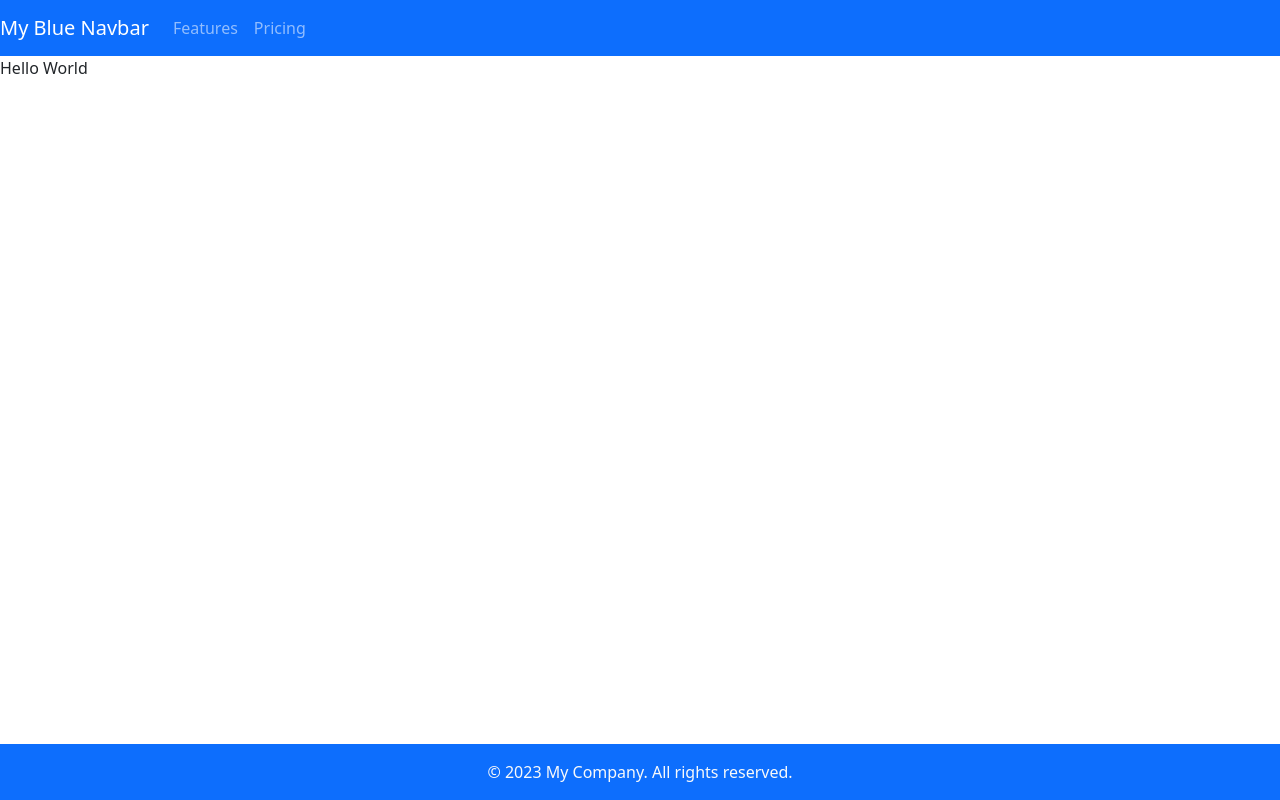
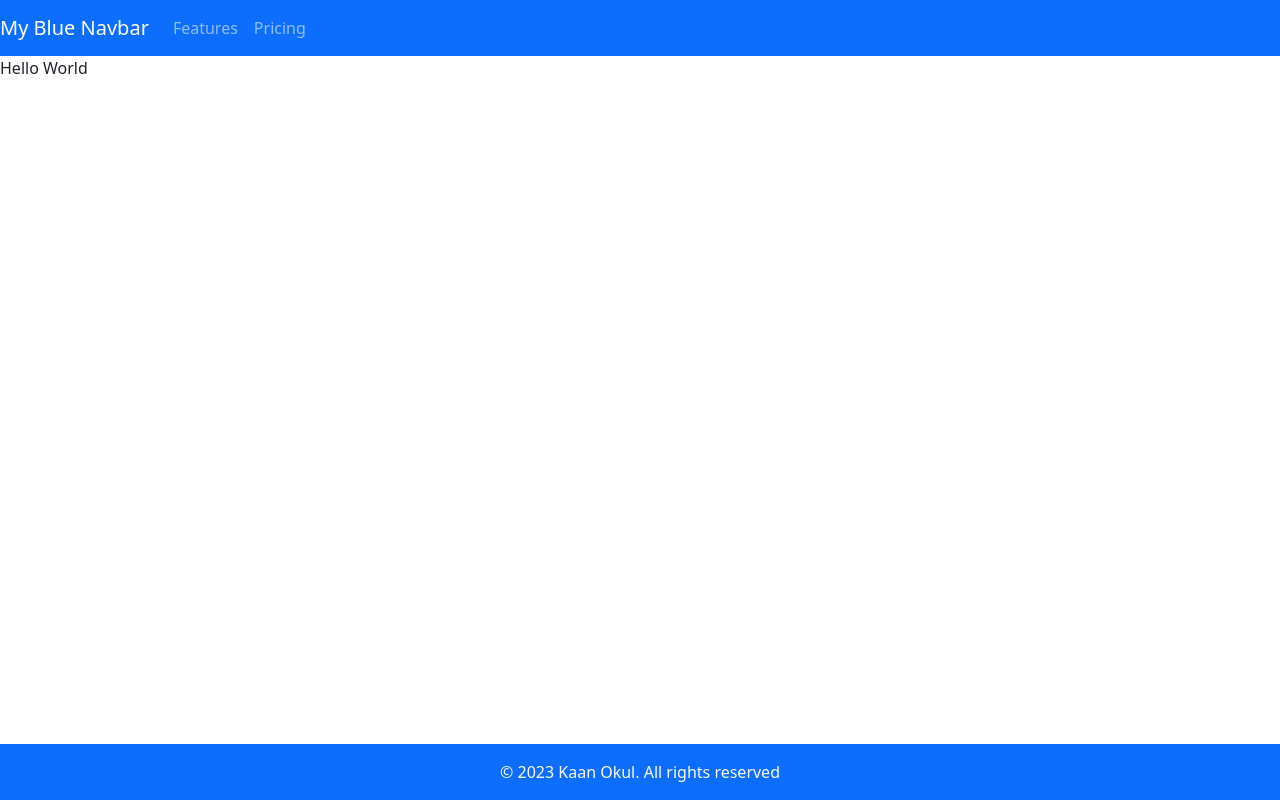
Before and after one commit to KaanIsmet/Personal-Website, a React (Create React App) app: page / in a window 1280 px wide. Built offline with nearby package versions, Linux system fonts and the light colour scheme.

Commit message:
added year

```diff
--- a/src/components/FooterComponent.js
+++ b/src/components/FooterComponent.js
@@ -7,7 +7,7 @@ function FooterComponent() {
             <Container>
                 <Row>
                     <Col className="text-center py-3">
-                        © 2023 My Company. All rights reserved.
+                        &copy; {new Date().getFullYear()} Kaan Okul. All rights reserved
                     </Col>
                 </Row>
             </Container>
```
